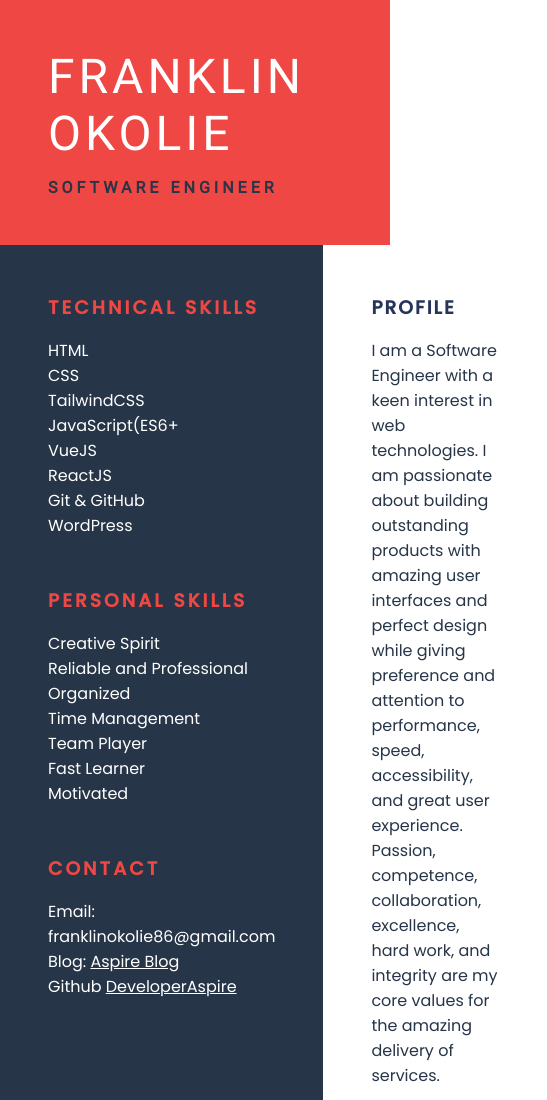
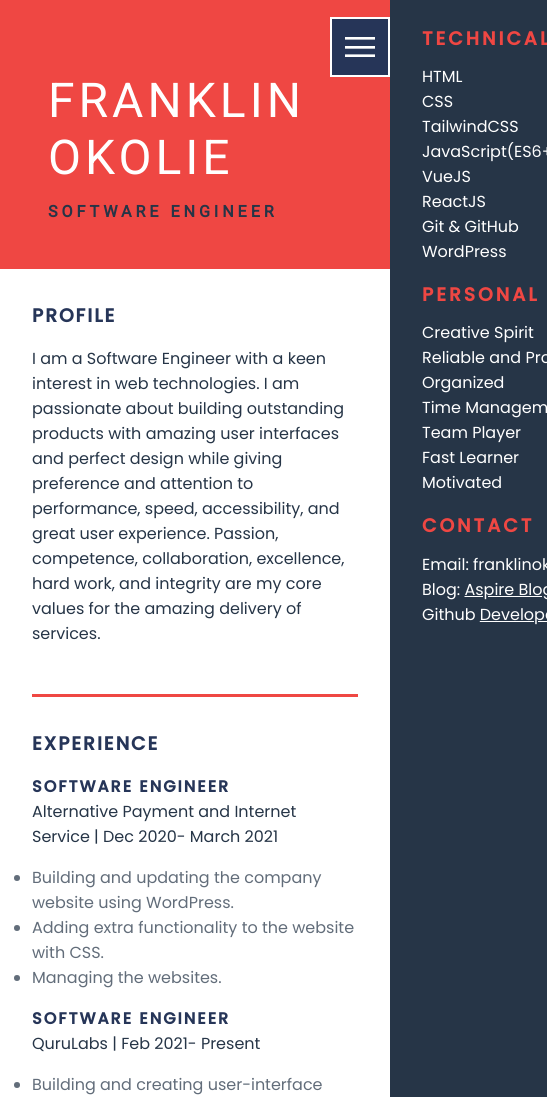
Before and after one commit to DeveloperAspire/my-resume, a plain HTML site: page index.html in a window 390 px wide. Shown: the top 1100 px of the page, 547 px wide, since content can reach past the window. Drawn offline with Linux system fonts and the light colour scheme.

Commit message:
Added the needed icon images and build the navigation to show the skills set

```diff
--- a/index.html
+++ b/index.html
@@ -9,8 +9,12 @@
   </head>
   <body>
     <header class="header">
-      <h1>Franklin Okolie</h1>
-      <p>Software Engineer</p>
+      <div>
+        <h1>Franklin Okolie</h1>
+        <p>Software Engineer</p>
+      </div>
+      <div class="navigation">
+      </div>
     </header>
 
     <section class="details">
@@ -44,8 +48,14 @@
           <h3>Contact</h3>
           <ul>
             <li>Email: franklinokolie86@gmail.com</li>
-            <li>Blog: <a href="https://developeraspire.hashnode.dev/">Aspire Blog</a></li>
-            <li>Github <a href="https://github.com/DeveloperAspire">DeveloperAspire</a></li>
+            <li>
+              Blog:
+              <a href="https://developeraspire.hashnode.dev/">Aspire Blog</a>
+            </li>
+            <li>
+              Github
+              <a href="https://github.com/DeveloperAspire">DeveloperAspire</a>
+            </li>
           </ul>
         </div>
       </div>
@@ -108,7 +118,10 @@
           <h3>Notable Projects</h3>
           <div class="project-details">
             <h4>Developa Facts Card</h4>
-            <p>Project Link: <a href="https://devfact.vercel.app/">DevFact Card</a></p>
+            <p>
+              Project Link:
+              <a href="https://devfact.vercel.app/">DevFact Card</a>
+            </p>
             <ul>
               <li>
                 Developers fact card is an open-source project geared towards
@@ -119,7 +132,10 @@
           </div>
           <div class="project-details">
             <h4>Developa</h4>
-            <p>Project Link: <a href="https://developa.netlify.app/#/home">Developa</a></p>
+            <p>
+              Project Link:
+              <a href="https://developa.netlify.app/#/home">Developa</a>
+            </p>
             <ul>
               <li>
                 Developa is a job platform where prospective Employers can meet
@@ -130,7 +146,10 @@
           </div>
           <div class="project-details">
             <h4>Vue Music App</h4>
-            <p>Project Link: <a href="https://vue-song.netlify.app/">Vue Music</a></p>
+            <p>
+              Project Link:
+              <a href="https://vue-song.netlify.app/">Vue Music</a>
+            </p>
             <ul>
               <li>Vue Music is a minimal Music application.</li>
               <li>Vue Music is built with Vue and CSS.</li>
--- a/style.css
+++ b/style.css
@@ -24,6 +24,9 @@ body {
   padding: 3rem;
   text-transform: uppercase;
   text-align: left;
+}
+.header .navigation {
+  display: none;
 }
 .header h1 {
   font-size: 3rem;
@@ -90,21 +93,95 @@ body {
 }
 .profile-info p {
   color: var(--blue);
-   margin-bottom: 1rem;
+  margin-bottom: 1rem;
 }
 .profile-info li {
   color: var(--ash);
-
 }
 .profile-info .profile,
 .experience,
-.education ,.project{
+.education,
+.project {
   margin-bottom: 2rem;
   padding-bottom: 2rem;
   border-bottom: 3px solid var(--red);
 }
 .profile-info .profile,
 .experience,
-.education ,.project a{
-      color:var(--blue);
+.education,
+.project a {
+  color: var(--blue);
 }
+
+/* MOBILE VIEW */
+@media (max-width: 570px) {
+  /* HEADER AND NAVIGATION */
+  .header {
+    padding-top: 3rem;
+  }
+  .header h1 {
+    margin-top: 1.5rem;
+  }
+  .header .navigation {
+    display: block;
+    position: fixed;
+    top: 2%;
+    right: 0;
+    background-image: url("/images/menu.png");
+    background-color: var(--deep-blue);
+    border: 2px solid white;
+    background-size: 30px;
+    background-repeat: no-repeat;
+    background-position: center;
+    z-index: 30;
+    cursor: pointer;
+    padding: 0.5rem 1rem;
+    width: 60px;
+    height: 60px;
+    transition: background-image 0.5s ease-out;
+  }
+  .header .navigation.active {
+    background-image: url("/images/close.png");
+    background-size: 25px;
+    background-repeat: no-repeat;
+    background-position: center;
+    z-index: 30;
+  }
+
+  /* DETAILS SKILLS PART  */
+  .details .information {
+    padding: 1.5rem 2rem;
+    background-color: var(--blue);
+    color: white;
+  }
+  .details .information h3 {
+    color: var(--red);
+    text-transform: uppercase;
+    letter-spacing: 3px;
+    font-weight: bold;
+    margin-bottom: 0.7rem;
+  }
+  .details .information .tech-skills,
+  .information .personal-skills,
+  .information .contact {
+    margin-bottom: 1rem;
+  }
+  .details .information {
+    position: fixed;
+    width: 100%;
+    height: 130%;
+    left: 100%;
+    top: 0;
+    transition: left 0.5s ease-out;
+  }
+  .details .information.active {
+    left: 0;
+  }
+  .details {
+    display: grid;
+    grid-template-columns: 1fr;
+  }
+  .profile-info {
+    padding: 2rem;
+  }
+}
```
Also changed, not shown: images/close.png (added), images/menu.png (added).
